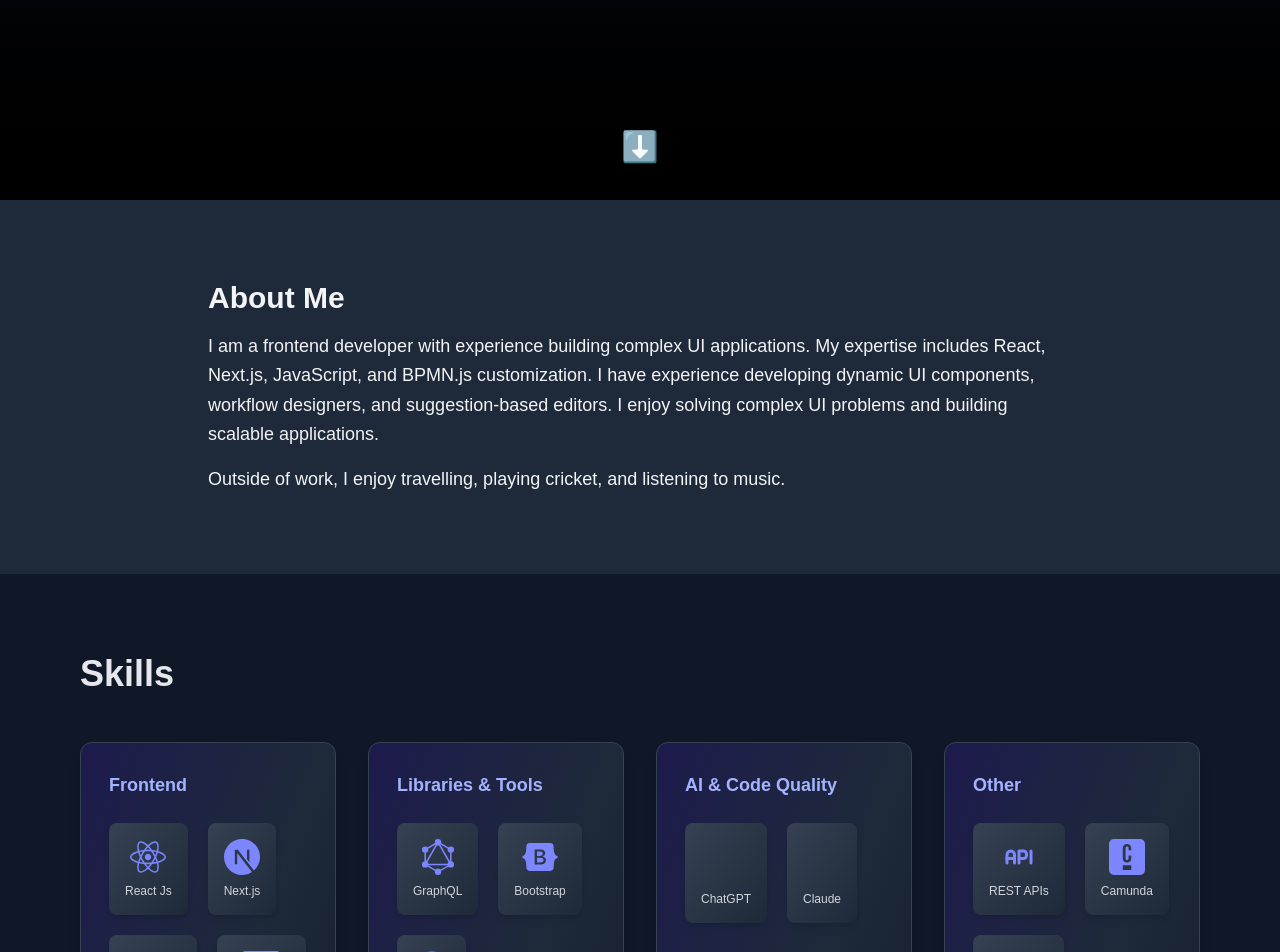
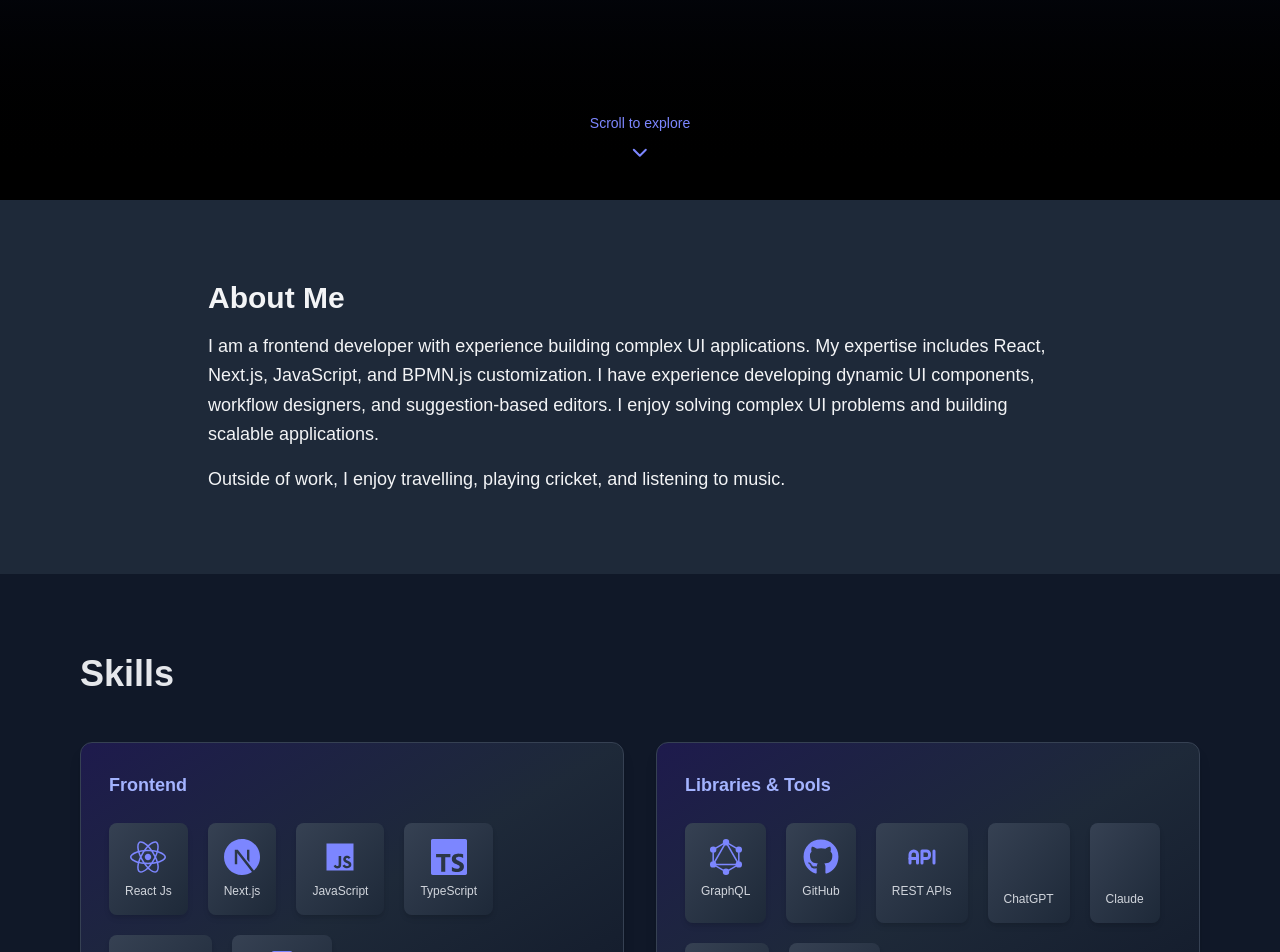
Before and after one commit to jainam7/portfolio, a Next.js app: page / in a window 1280 px wide. Shown: the part 600-1552 px from the top of the page. Built offline with nearby package versions, Linux system fonts and the light colour scheme; some icons are missing.

Commit message:
Replace emoji arrow with professional SVG scroll indicator in hero section

```diff
--- a/src/sections/HeroSection.tsx
+++ b/src/sections/HeroSection.tsx
@@ -87,8 +87,24 @@ const HeroSection = () => {
           animate={{ y: [0, 10, 0] }}
           transition={{ repeat: Infinity, duration: 2 }}
         >
-          <a href="#about" className="text-indigo-400 text-3xl">
-            ⬇️
+          <a
+            href="#about"
+            className="flex flex-col items-center gap-2 text-indigo-400 hover:text-indigo-300 transition"
+          >
+            <span className="text-sm font-medium">Scroll to explore</span>
+            <svg
+              xmlns="http://www.w3.org/2000/svg"
+              width="24"
+              height="24"
+              viewBox="0 0 24 24"
+              fill="none"
+              stroke="currentColor"
+              strokeWidth="2"
+              strokeLinecap="round"
+              strokeLinejoin="round"
+            >
+              <polyline points="6 9 12 15 18 9"></polyline>
+            </svg>
           </a>
         </motion.div>
       </motion.div>
--- a/src/sections/SkillsSection.tsx
+++ b/src/sections/SkillsSection.tsx
@@ -17,7 +17,6 @@ import {
 } from "react-icons/si";
 import { TbApi } from "react-icons/tb";
 import { BiLogoJavascript } from "react-icons/bi";
-import { IoLogoHtml5, IoLogoCss3 } from "react-icons/io";
 import { OpenAI, Claude } from "@lobehub/icons";
 
 const skills = [
@@ -28,8 +27,6 @@ const skills = [
       { name: "Next.js", Icon: SiNextdotjs },
       { name: "JavaScript", Icon: BiLogoJavascript },
       { name: "TypeScript", Icon: SiTypescript },
-      { name: "HTML 5", Icon: IoLogoHtml5 },
-      { name: "CSS 3", Icon: IoLogoCss3 },
       { name: "Tailwind CSS", Icon: SiTailwindcss },
       { name: "React Native", Icon: FaMobileAlt },
     ],
@@ -38,27 +35,10 @@ const skills = [
     category: "Libraries & Tools",
     items: [
       { name: "GraphQL", Icon: SiGraphql },
-      { name: "Bootstrap", Icon: FaBootstrap },
       { name: "GitHub", Icon: FaGithub },
-    ],
-  },
-  {
-    category: "AI & Code Quality",
-    items: [
-      {
-        name: "ChatGPT",
-        Icon: OpenAI,
-      },
-      {
-        name: "Claude",
-        Icon: Claude,
-      },
-    ],
-  },
-  {
-    category: "Other",
-    items: [
       { name: "REST APIs", Icon: TbApi },
+      { name: "ChatGPT", Icon: OpenAI },
+      { name: "Claude", Icon: Claude },
       { name: "Camunda", Icon: SiCamunda },
       {
         name: "BPMN.js",
@@ -80,7 +60,7 @@ const SkillsSection = () => {
         >
           Skills
         </motion.h2>
-        <div className="grid sm:grid-cols-2 lg:grid-cols-4 gap-8">
+        <div className="grid sm:grid-cols-1 lg:grid-cols-2 gap-8">
           {skills.map((group) => (
             <motion.div
               key={group.category}
```
